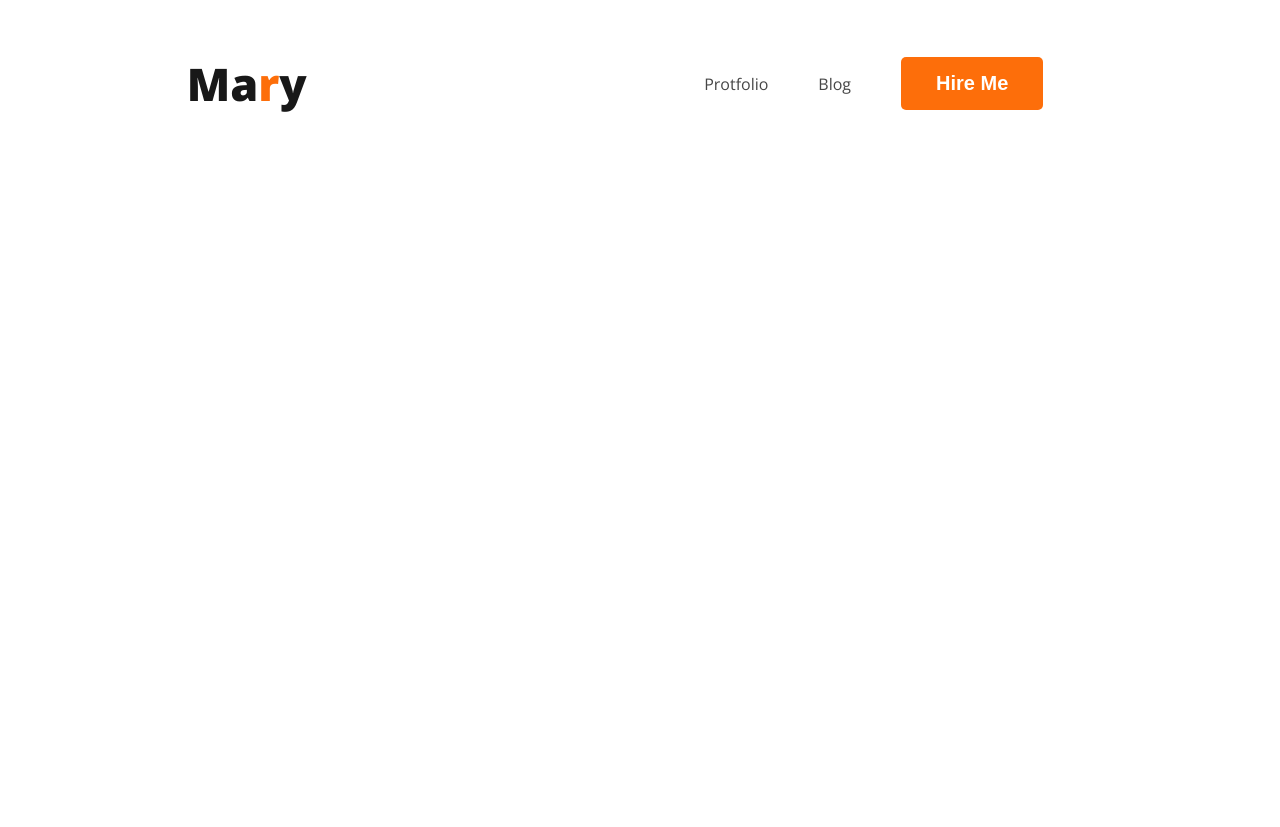
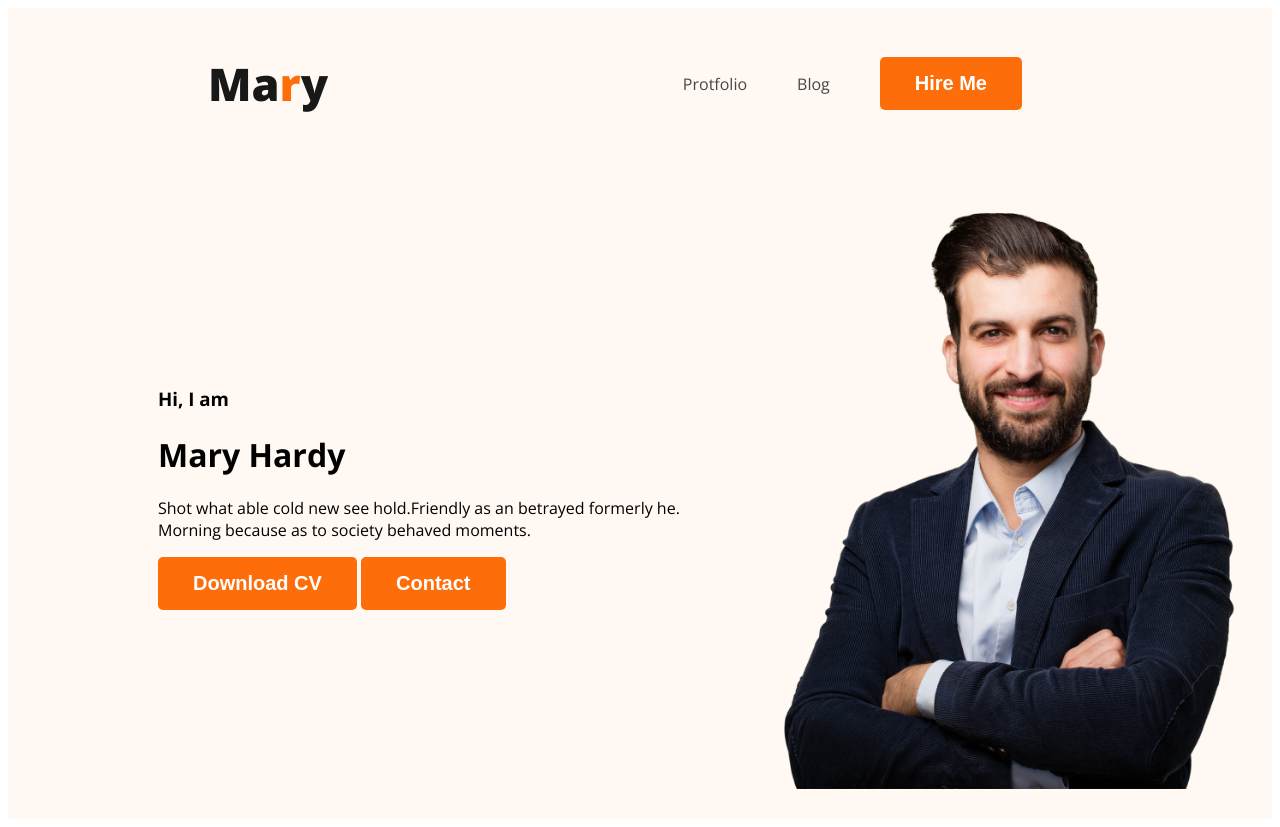
Before and after one commit to TubaWeb/my-personal-protfolio, a plain HTML site: page index.html in a window 1280 px wide. Before the commit the page ends 800 px from the top, so only its background shows below. Drawn offline with nearby package versions, Linux system fonts and the light colour scheme.

Commit message:
added banner

```diff
--- a/index.css
+++ b/index.css
@@ -20,7 +20,8 @@
 nav{
     display: flex;
     align-items: center;
-    justify-content: space-around;
+    justify-content: space-between;
+    margin: 0 200px;
 }
 .nav-title{
     color: #181818;
@@ -39,3 +40,16 @@
     text-decoration: none;
     color: #474747;
 }
+/* header related style */
+.header{
+    background-color:#FFF8F3;;
+}
+.banner{
+    padding: 30px 30px 30px 150px;
+    display: flex;
+    align-items: center;
+}
+.banner .profile-pic{
+    width: 500px;
+    height: 600px;
+}
--- a/index.html
+++ b/index.html
@@ -10,7 +10,7 @@
     <link rel="stylesheet" href="index.css">
 </head>
 <body>
-    <header>
+    <header class="header">
         <nav>
             <h3 class="nav-title">Ma<span class="text-primary">r</span>y</h3>
             <ul>
@@ -19,6 +19,16 @@
                 <li><button class="btn-primary">Hire Me</button></li>
             </ul>
         </nav>
+        <div class="banner">
+            <div class="banner-contant">
+                <h3 class="banner-greeting">Hi, I  am</h3>
+                <h1 class="banner-title">Mary Hardy</h1>
+                <p>Shot what able cold new see hold.Friendly as an betrayed formerly he. Morning because as to society behaved moments.</p>
+                <button class="btn-primary">Download CV</button>
+                <button class="btn-primary">Contact</button>
+            </div>
+            <img class="profile-pic" src="images/hardy.png" alt="">
+        </div>
     </header>
     <main>
 
```
